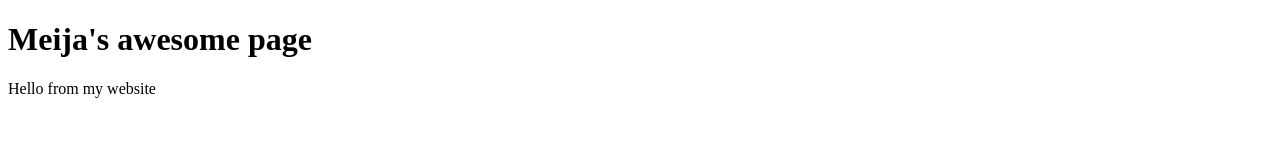
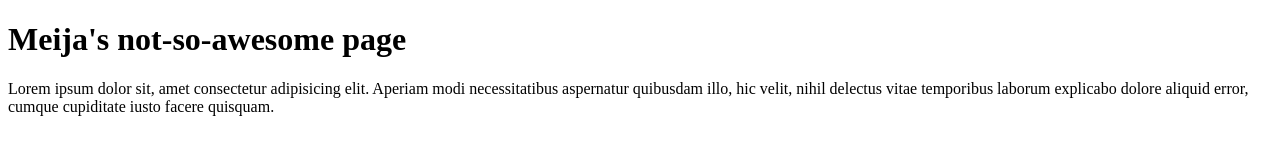
Before and after one commit to jounijuntunen/gitdemo2, a plain HTML site: page index.html in a window 1280 px wide. Drawn offline with Linux system fonts and the light colour scheme.

Commit message:
Added placehlder text

```diff
--- a/index.html
+++ b/index.html
@@ -8,8 +8,10 @@
 </head>
 
 <body>
-  <h1>Meija's awesome page</h1>
-  <p>Hello from my website</p>
+  <h1>Meija's not-so-awesome page</h1>
+  <p>Lorem ipsum dolor sit, amet consectetur adipisicing elit. Aperiam modi necessitatibus aspernatur quibusdam illo,
+    hic velit, nihil delectus vitae temporibus laborum explicabo dolore aliquid error, cumque cupiditate iusto facere
+    quisquam.</p>
 </body>
 
 </html>
```
